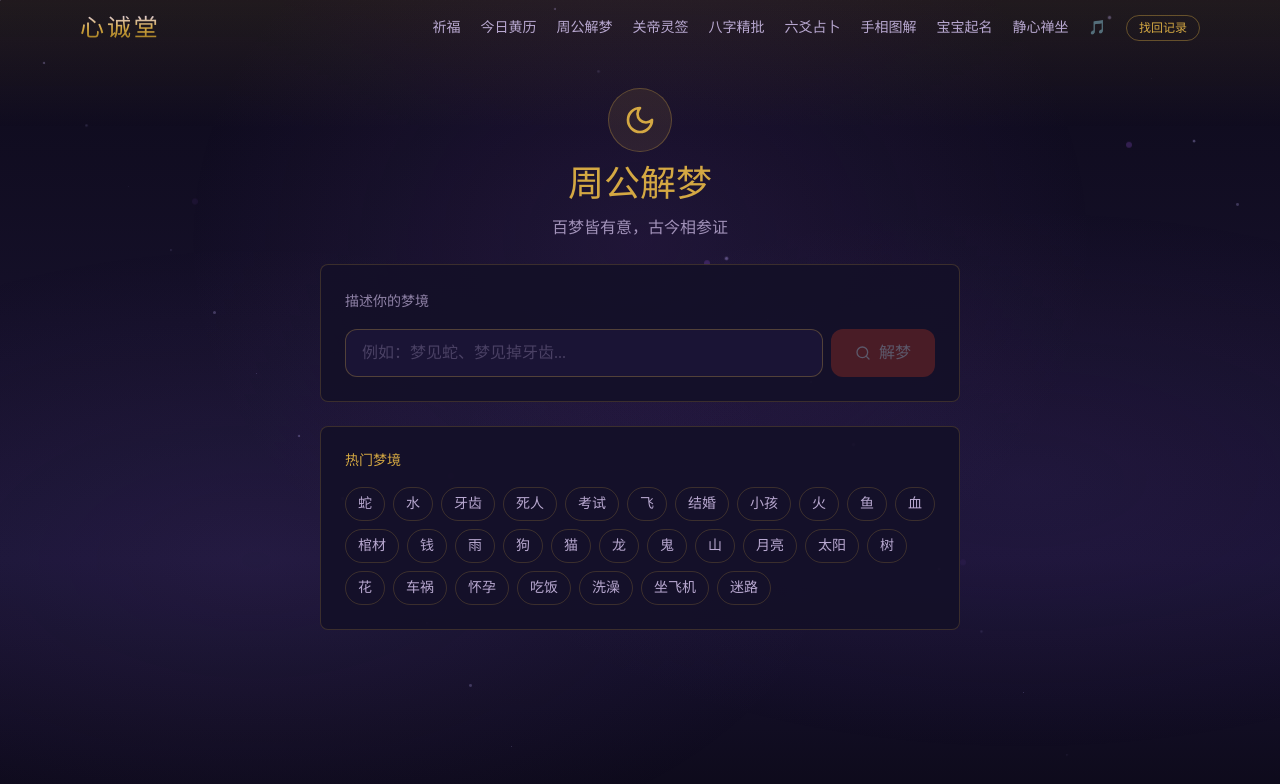
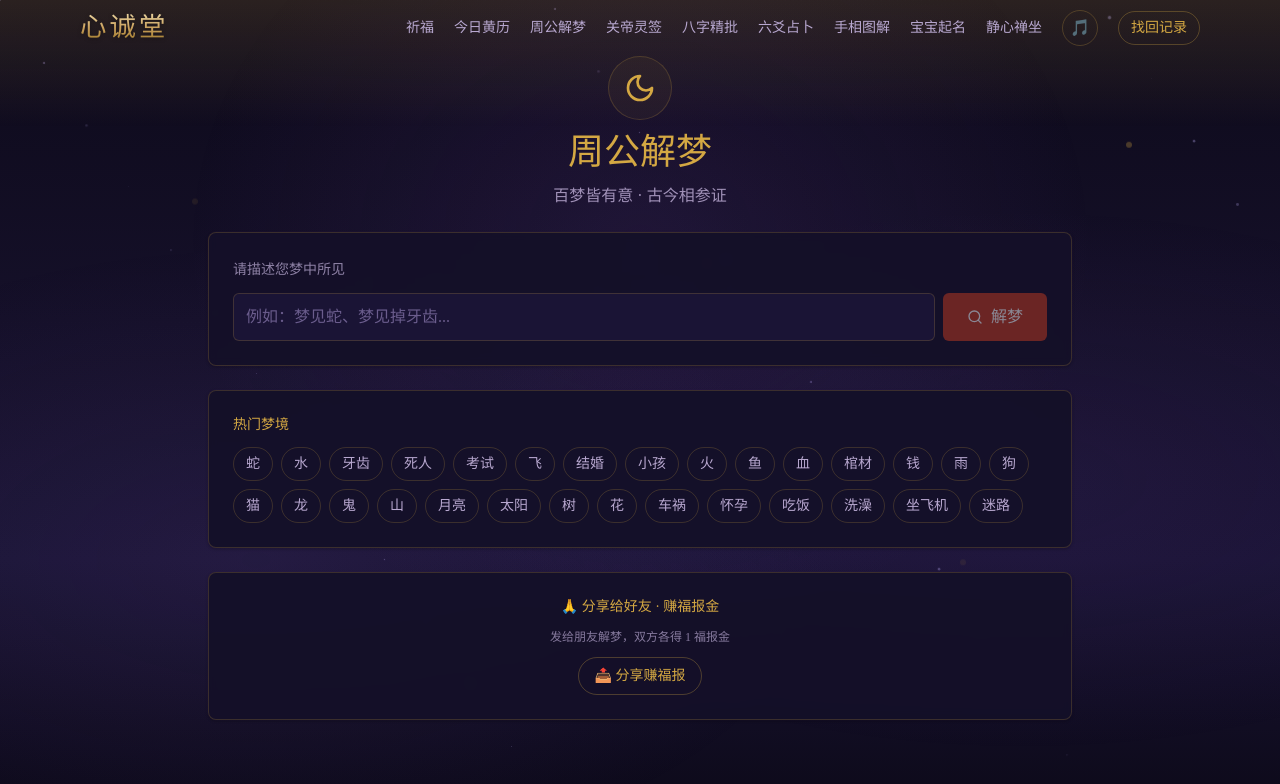
Before and after one commit to LJ082057/xinchengtang, a Next.js app: page /dream in a window 1280 px wide. Shown: the top 784 px of the page. Built offline with nearby package versions, Linux system fonts and the light colour scheme.

Commit message:
fix: UI样式对齐目标站 - 输入光效/卡片样式/底部导航/分享福报/加载动画

```diff
--- a/app/dream/page.tsx
+++ b/app/dream/page.tsx
@@ -36,36 +36,36 @@ export default function DreamPage() {
   const hotDreams = ["蛇","水","牙齿","死人","考试","飞","结婚","小孩","火","鱼","血","棺材","钱","雨","狗","猫","龙","鬼","山","月亮","太阳","树","花","车祸","怀孕","吃饭","洗澡","坐飞机","迷路"];
 
   return (
-    <div className="mx-auto max-w-2xl px-4 pt-8 space-y-6">
+    <div className="mx-auto max-w-4xl space-y-6 px-4 pb-24">
       <section className="text-center space-y-3">
-        <div className="mx-auto mb-3 flex size-16 items-center justify-center rounded-full border border-gold/30 bg-gold/10">
+        <div className="mx-auto mb-2 flex size-16 items-center justify-center rounded-full border border-gold/20 bg-gold/5">
           <Moon className="size-8 text-gold" />
         </div>
         <h1 className="text-4xl text-gold">周公解梦</h1>
-        <p className="text-base text-paper-dark/85">百梦皆有意，古今相参证</p>
+        <p className="text-base text-paper-dark/85">百梦皆有意 · 古今相参证</p>
       </section>
 
-      <div className="rounded-lg border border-gold/20 bg-xuan-card/95 p-6 space-y-4">
-        <label className="text-sm text-paper-dark/75">描述你的梦境</label>
-        <div className="flex gap-2">
+      <div className="transition-all duration-base rounded-lg border border-gold/20 bg-xuan-card/95 p-card-pad shadow-paper backdrop-blur-sm hover:border-gold/30 hover:shadow-card space-y-3">
+        <label className="text-sm text-paper-dark/75">请描述您梦中所见</label>
+        <div className="flex flex-col gap-2 sm:flex-row">
           <input value={keyword} onChange={e => setKeyword(e.target.value)}
             onKeyDown={e => e.key === "Enter" && interpret()}
             placeholder="例如：梦见蛇、梦见掉牙齿..."
-            className="flex-1 h-12 rounded-xl border border-gold/30 bg-xuan-surface px-4 text-paper-dark placeholder:text-paper-dark/30 focus:border-gold focus:outline-none" />
+            className="flex-1 h-12 rounded-md border border-gold/20 bg-xuan-surface px-3 text-paper-dark placeholder:text-ink-muted transition-all duration-fast focus:border-gold focus:outline-none focus:ring-1 focus:ring-gold/30" />
           <button onClick={interpret} disabled={!keyword.trim() || loading}
-            className="h-12 px-6 rounded-xl bg-vermillion text-white hover:bg-vermillion-light disabled:opacity-30 flex items-center gap-2">
+            className="inline-flex items-center justify-center gap-2 h-12 px-6 rounded-md bg-vermillion text-white font-body font-medium transition-all duration-fast hover:bg-vermillion-light disabled:opacity-50 disabled:cursor-not-allowed">
             <Search className="size-4" /> 解梦
           </button>
         </div>
       </div>
 
       {!result && !loading && (
-        <div className="rounded-lg border border-gold/20 bg-xuan-card/95 p-6 space-y-4">
+        <div className="transition-all duration-base rounded-lg border border-gold/20 bg-xuan-card/95 p-card-pad shadow-paper backdrop-blur-sm hover:border-gold/30 hover:shadow-card space-y-3">
           <p className="text-sm text-gold">热门梦境</p>
           <div className="flex flex-wrap gap-2">
             {hotDreams.map(d => (
-              <button key={d} onClick={() => { setKeyword(d); }}
-                className="rounded-full border border-gold/20 px-3 py-1.5 text-sm text-paper-dark hover:border-gold/40 hover:text-gold transition-colors">
+              <button key={d} onClick={() => setKeyword(d)}
+                className="rounded-full border border-gold/20 px-3 py-1.5 text-sm text-paper-dark hover:border-gold/40 hover:text-gold transition-all duration-fast">
                 {d}
               </button>
             ))}
@@ -74,22 +74,46 @@ export default function DreamPage() {
       )}
 
       {loading && (
-        <div className="rounded-lg border border-gold/20 bg-xuan-card/95 p-8 text-center space-y-4">
-          <p className="text-gold animate-pulse">周公正在解梦中...</p>
+        <div className="transition-all duration-base rounded-lg border border-gold/20 bg-xuan-card/95 p-card-pad shadow-paper backdrop-blur-sm text-center space-y-4">
+          <div className="relative mx-auto flex size-20 items-center justify-center">
+            <span className="absolute size-full animate-thinking-pulse rounded-full border-2 border-gold/40" />
+            <span className="absolute size-full animate-thinking-pulse rounded-full border-2 border-gold/30" style={{animationDelay:'0.7s'}} />
+            <Moon className="size-8 text-gold" />
+          </div>
+          <p className="text-base text-gold">周公正在解梦中…</p>
+          <p className="text-sm text-paper-dark/75">梦境千变，细细参详…</p>
         </div>
       )}
 
       {result && (
-        <div className="rounded-lg border border-gold/20 bg-xuan-card/95 p-6 space-y-4">
+        <div className="transition-all duration-base rounded-lg border border-gold/20 bg-xuan-card/95 p-card-pad shadow-paper backdrop-blur-sm hover:border-gold/30 hover:shadow-card space-y-4">
           <p className="text-sm text-gold">🌙 周公解梦</p>
           <div className="space-y-4 text-base leading-relaxed text-paper">
             {result.split("\n").filter(Boolean).map((p, i) => (
               <p key={i} className="indent-8">{p}</p>
             ))}
-            {streaming && <span className="inline-block w-2 h-4 bg-gold animate-pulse ml-1" />}
+            {streaming && (
+              <div className="flex items-center gap-2 text-sm text-gold">
+                <span className="flex gap-1">
+                  <span className="size-1.5 animate-thinking-dot rounded-full bg-gold" />
+                  <span className="size-1.5 animate-thinking-dot rounded-full bg-gold" style={{animationDelay:'0.2s'}} />
+                  <span className="size-1.5 animate-thinking-dot rounded-full bg-gold" style={{animationDelay:'0.4s'}} />
+                </span>
+                <span className="italic">周公正在沉思…</span>
+              </div>
+            )}
           </div>
         </div>
       )}
+
+      {/* 分享赚福报 */}
+      <div className="transition-all duration-base rounded-lg border border-gold/20 bg-xuan-card/95 p-card-pad shadow-paper backdrop-blur-sm text-center space-y-3">
+        <p className="text-sm text-gold">🙏 分享给好友 · 赚福报金</p>
+        <p className="text-xs text-paper-dark/70">发给朋友解梦，双方各得 1 福报金</p>
+        <button className="inline-flex items-center gap-2 rounded-full border border-gold/30 px-4 py-2 text-sm text-gold hover:bg-gold/10 transition-all duration-fast">
+          📤 分享赚福报
+        </button>
+      </div>
     </div>
   );
 }
--- a/app/globals.css
+++ b/app/globals.css
@@ -36,6 +36,30 @@ body {
   .pb-section {
     @apply pb-12 md:pb-16;
   }
+  .p-card-pad {
+    @apply p-4 md:p-6;
+  }
+  .shadow-paper {
+    box-shadow: 0 1px 3px rgba(0,0,0,0.3), 0 0 0 1px rgba(107,63,160,0.05);
+  }
+  .shadow-card {
+    box-shadow: 0 4px 12px rgba(0,0,0,0.4), 0 0 0 1px rgba(107,63,160,0.1);
+  }
+  .shadow-gold {
+    box-shadow: 0 0 20px rgba(212,168,67,0.15), 0 0 0 1px rgba(212,168,67,0.2);
+  }
+  .text-ink-muted {
+    color: #6b5d8d;
+  }
+  .duration-base {
+    transition-duration: 200ms;
+  }
+  .duration-fast {
+    transition-duration: 150ms;
+  }
+  .duration-slow {
+    transition-duration: 300ms;
+  }
 }
 
 @keyframes float-up {
@@ -50,3 +74,19 @@ body {
   0% { transform: scale(1); opacity: 0.6; }
   100% { transform: scale(1.8); opacity: 0; }
 }
+
+@keyframes thinking-pulse {
+  0%, 100% { opacity: 0.3; transform: scale(1); }
+  50% { opacity: 0.7; transform: scale(1.15); }
+}
+.animate-thinking-pulse {
+  animation: thinking-pulse 2s ease-in-out infinite;
+}
+
+@keyframes thinking-dot {
+  0%, 100% { opacity: 0.3; }
+  50% { opacity: 1; }
+}
+.animate-thinking-dot {
+  animation: thinking-dot 1.4s ease-in-out infinite;
+}
--- a/app/layout.tsx
+++ b/app/layout.tsx
@@ -43,7 +43,7 @@ export default function RootLayout({ children }: { children: React.ReactNode })
   return (
     <html lang="zh-CN">
       <body className="antialiased">
-        {/* 背景层 - 深紫星空 */}
+        {/* 背景层 */}
         <div className="fixed inset-0 z-0" style={{
           background: "linear-gradient(180deg, #0d0a1a 0%, #151029 40%, #1a1435 70%, #0d0a1a 100%)"
         }} />
@@ -69,50 +69,59 @@ export default function RootLayout({ children }: { children: React.ReactNode })
         }} />
 
         {/* 顶部金色光 */}
-        <div className="fixed inset-x-0 top-0 z-0 h-32 bg-gradient-to-b from-gold/10 to-transparent" />
+        <div className="fixed inset-x-0 top-0 z-0 h-32 bg-gradient-to-b from-gold/15 to-transparent" />
 
         {/* 浮动光点 */}
         <div className="pointer-events-none fixed inset-0 z-0">
           {[{l:'15%',t:'25%',d:'0s'},{l:'35%',t:'60%',d:'1.5s'},{l:'55%',t:'35%',d:'2.8s'},{l:'75%',t:'70%',d:'0.8s'},{l:'88%',t:'20%',d:'3.5s'}].map((p,i) => (
-            <span key={i} className="absolute size-1.5 rounded-full bg-purple/50 animate-glow-rise"
+            <span key={i} className="absolute size-1.5 rounded-full bg-gold/40 animate-glow-rise"
               style={{left:p.l,top:p.t,animationDelay:p.d,animationDuration:'5s',animationIterationCount:'infinite'}} />
           ))}
         </div>
 
         {/* 导航 */}
-        <header className="fixed top-0 z-50 h-14 w-full bg-transparent">
+        <header className="fixed top-0 z-50 h-14 w-full transition-all duration-base safe-top bg-transparent">
           <div className="mx-auto flex h-full max-w-6xl items-center justify-between px-4">
             <a className="flex items-center gap-2.5" href="/">
-              <span className="text-2xl" style={{
+              <span className="text-[1.4rem] md:text-[1.65rem]" style={{
                 fontFamily:"'ZhiMangXing',cursive",
-                background:"linear-gradient(180deg, #e0d5ff 0%, #d4a843 50%, #8b6914 100%)",
+                background:"linear-gradient(180deg, #f5e6b8 0%, #c9a05c 50%, #8b6914 100%)",
                 WebkitBackgroundClip:"text",WebkitTextFillColor:"transparent",
-                letterSpacing:"0.12em"
+                letterSpacing:"0.12em",
+                filter:"drop-shadow(0 1px 2px rgba(0,0,0,0.3))"
               }}>心诚堂</span>
             </a>
             <nav className="hidden items-center gap-5 md:flex">
               {navLinks.map(l => (
-                <a key={l.href} className="text-sm text-paper-dark hover:text-gold transition-colors" href={l.href}>{l.label}</a>
+                <a key={l.href} className="font-body text-sm transition-colors duration-fast hover:text-gold text-paper-dark" href={l.href}>{l.label}</a>
               ))}
-              <button className="text-sm text-paper-dark hover:text-gold transition-colors">🎵</button>
-              <a href="/profile/" className="rounded-full border border-gold/40 px-3 py-1 text-xs text-gold hover:bg-gold/10 transition-colors">
+              <button className="relative inline-flex size-9 items-center justify-center rounded-full border transition-colors border-gold/25 text-paper-dark hover:border-gold/40 hover:text-gold">
+                🎵
+              </button>
+              <a href="/profile/" className="inline-flex items-center gap-2 rounded-full border border-gold/30 px-3 py-1.5 text-sm text-gold hover:bg-gold/10 transition-colors">
                 找回记录
               </a>
             </nav>
           </div>
-          <div className="gold-divider opacity-0 transition-opacity" />
+          <div className="gold-divider opacity-0 transition-opacity duration-slow" />
         </header>
 
         {/* 主内容 */}
-        <main className="relative z-10 mx-auto min-h-screen w-full pt-14 pb-24 md:pb-8">
+        <main className="relative z-10 mx-auto min-h-[calc(100vh-3.5rem)] w-full pt-14 pb-24 md:pb-8">
           {children}
         </main>
 
+        {/* ShareFAB - 分享赚福报 */}
+        <button className="fixed right-3 z-40 flex size-10 items-center justify-center rounded-full border border-gold/50 bg-gradient-to-br from-gold/35 via-gold/20 to-vermillion/20 text-gold shadow-lg shadow-gold/20 backdrop-blur-sm hover:scale-110 transition-all duration-fast md:hidden"
+          title="分享赚福报金">
+          📤
+        </button>
+
         {/* 底部导航（移动端） */}
-        <nav className="fixed inset-x-0 bottom-0 z-40 border-t border-purple/20 bg-xuan-card/97 backdrop-blur-md md:hidden">
+        <nav className="fixed inset-x-0 bottom-0 z-40 border-t border-gold/20 bg-xuan-card/97 backdrop-blur-md md:hidden">
           <div className="grid grid-cols-6 px-1 pb-[max(env(safe-area-inset-bottom),0.5rem)] pt-2">
             {bottomTabs.map(n => (
-              <a key={n.href} className="flex flex-col items-center gap-0.5 py-2 text-xs text-paper-dark" href={n.href}>
+              <a key={n.href} className="flex flex-col items-center gap-0.5 rounded-md px-0 py-2 text-xs transition-colors duration-fast text-ink-muted" href={n.href}>
                 <span className="text-[11px]">{n.label}</span>
               </a>
             ))}
```
